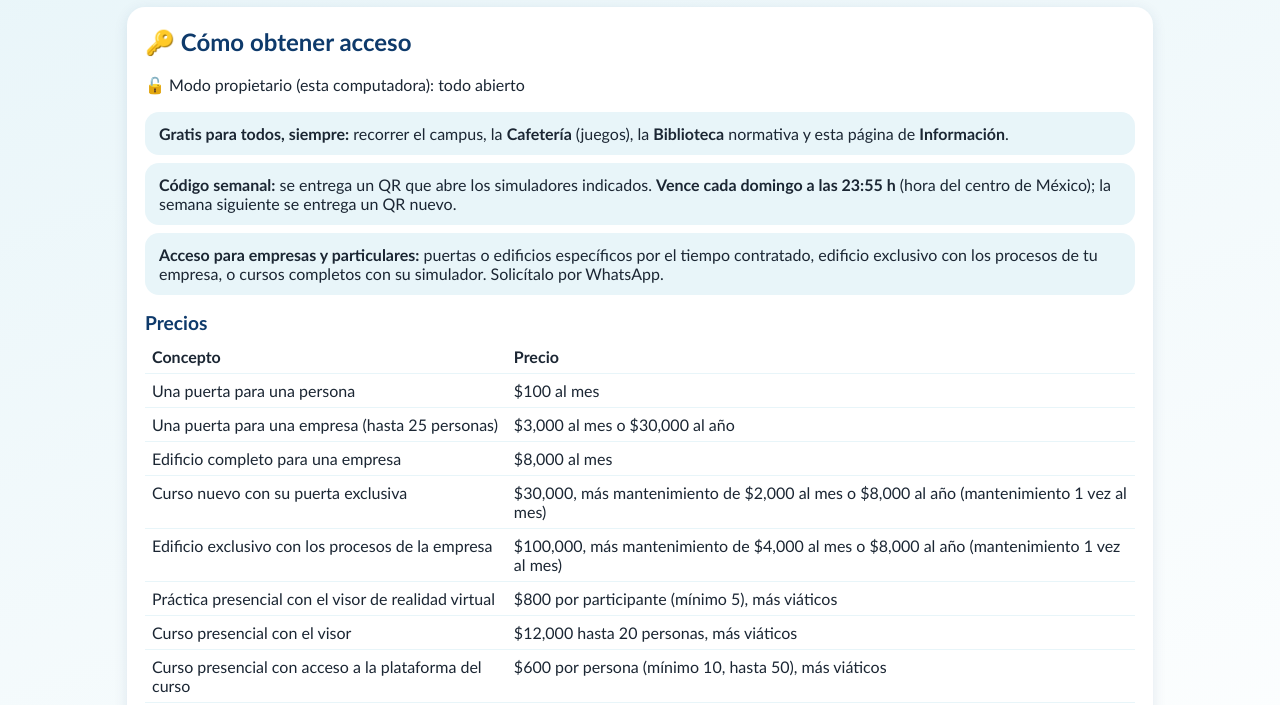
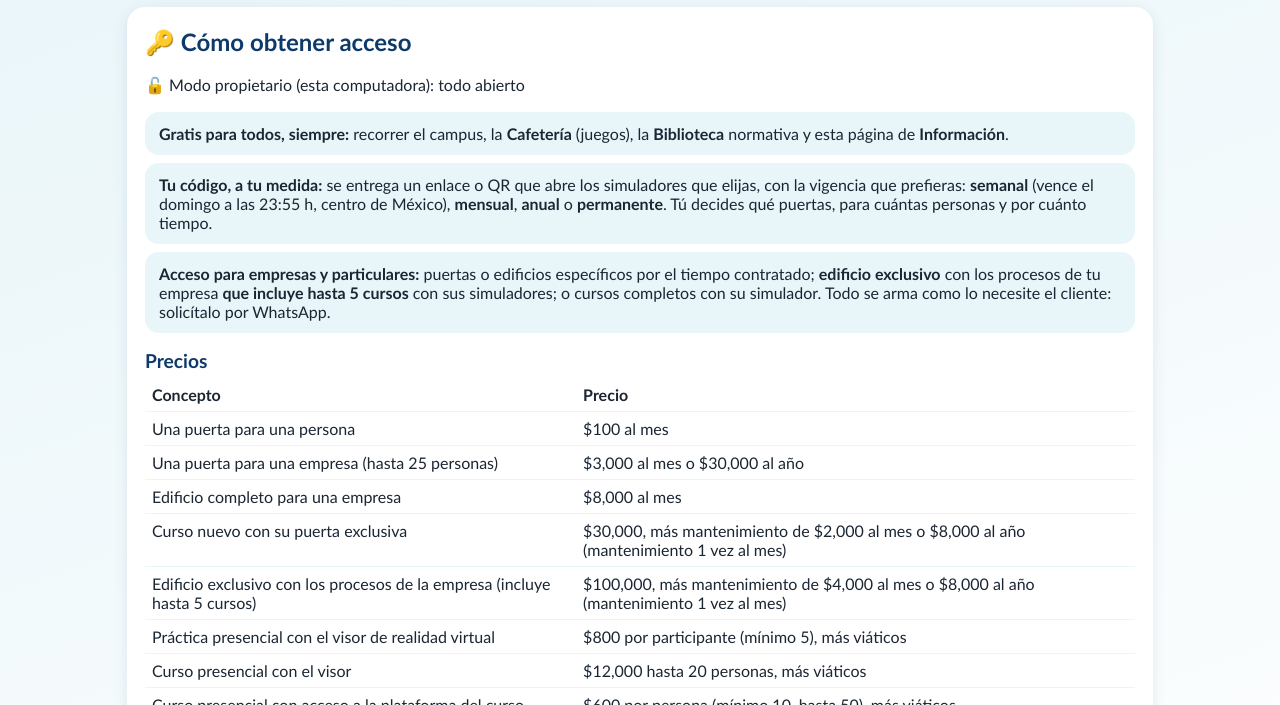
Before and after one commit to lalot127-coder/campus-sst, a plain HTML site: page mundos/informacion/index.html in a window 1280 px wide. Both pictures are taken after a click on the button "🔑 Acceso". Shown: the part 95-800 px from the top of the page. Drawn offline with nearby package versions, Linux system fonts and the light colour scheme.

Commit message:
Add files via upload

```diff
--- a/mundos/informacion/index.html
+++ b/mundos/informacion/index.html
@@ -37,18 +37,18 @@ table{border-collapse:collapse;width:100%}td,th{border-bottom:1px solid var(--hi
 
 <section id="acceso"><h1>🔑 Cómo obtener acceso</h1><p id="estadoAcc"></p>
 <div class="tarj"><b>Gratis para todos, siempre:</b> recorrer el campus, la <b>Cafetería</b> (juegos), la <b>Biblioteca</b> normativa y esta página de <b>Información</b>.</div>
-<div class="tarj"><b>Código semanal:</b> se entrega un QR que abre los simuladores indicados. <b>Vence cada domingo a las 23:55 h</b> (hora del centro de México); la semana siguiente se entrega un QR nuevo.</div>
-<div class="tarj"><b>Acceso para empresas y particulares:</b> puertas o edificios específicos por el tiempo contratado, edificio exclusivo con los procesos de tu empresa, o cursos completos con su simulador. Solicítalo por WhatsApp.</div>
+<div class="tarj"><b>Tu código, a tu medida:</b> se entrega un enlace o QR que abre los simuladores que elijas, con la vigencia que prefieras: <b>semanal</b> (vence el domingo a las 23:55 h, centro de México), <b>mensual</b>, <b>anual</b> o <b>permanente</b>. Tú decides qué puertas, para cuántas personas y por cuánto tiempo.</div>
+<div class="tarj"><b>Acceso para empresas y particulares:</b> puertas o edificios específicos por el tiempo contratado; <b>edificio exclusivo</b> con los procesos de tu empresa <b>que incluye hasta 5 cursos</b> con sus simuladores; o cursos completos con su simulador. Todo se arma como lo necesite el cliente: solicítalo por WhatsApp.</div>
 <h2>Precios</h2><table><tr><th>Concepto</th><th>Precio</th></tr>
 <tr><td>Una puerta para una persona</td><td>$100 al mes</td></tr>
 <tr><td>Una puerta para una empresa (hasta 25 personas)</td><td>$3,000 al mes o $30,000 al año</td></tr>
 <tr><td>Edificio completo para una empresa</td><td>$8,000 al mes</td></tr>
 <tr><td>Curso nuevo con su puerta exclusiva</td><td>$30,000, más mantenimiento de $2,000 al mes o $8,000 al año (mantenimiento 1 vez al mes)</td></tr>
-<tr><td>Edificio exclusivo con los procesos de la empresa</td><td>$100,000, más mantenimiento de $4,000 al mes o $8,000 al año (mantenimiento 1 vez al mes)</td></tr>
+<tr><td>Edificio exclusivo con los procesos de la empresa (incluye hasta 5 cursos)</td><td>$100,000, más mantenimiento de $4,000 al mes o $8,000 al año (mantenimiento 1 vez al mes)</td></tr>
 <tr><td>Práctica presencial con el visor de realidad virtual</td><td>$800 por participante (mínimo 5), más viáticos</td></tr>
 <tr><td>Curso presencial con el visor</td><td>$12,000 hasta 20 personas, más viáticos</td></tr>
 <tr><td>Curso presencial con acceso a la plataforma del curso</td><td>$600 por persona (mínimo 10, hasta 50), más viáticos</td></tr></table>
-<p class="nota">Precios en pesos mexicanos. Para contratar o pedir factura, escríbeme por WhatsApp.</p>
+<p class="nota">Precios en pesos mexicanos. Cada acceso puede ser semanal, mensual, anual o permanente, según lo quiera el cliente; el precio se ajusta a la vigencia, número de personas y puertas elegidas. Para contratar o pedir factura, escríbeme por WhatsApp.</p>
 <p><a class="wa" id="waAcc" target="_blank" rel="noopener">💬 Solicitar acceso por WhatsApp</a></p>
 <p>¿Ya tienes un código o enlace? <button class="sec" id="bCodigo">Activar mi código</button></p>
 <p class="nota">El código es personal e intransferible; cada uno está firmado digitalmente y la plataforma rechaza códigos alterados o vencidos.</p></section>
```
